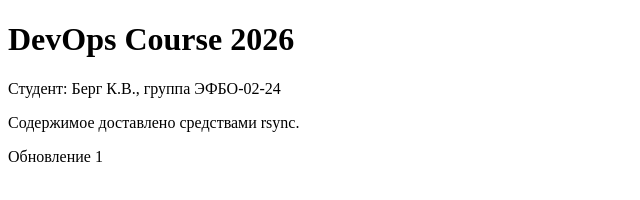
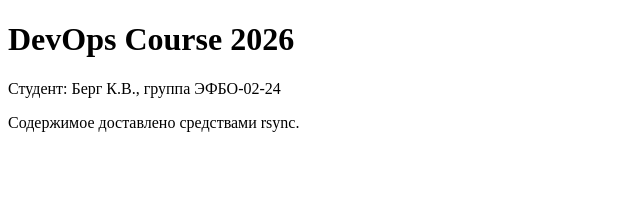
Before and after one commit to bergks/devopse-corse-2026, a plain HTML site: page site/index.html in a window 1280 px wide. Shown: the whole page, without its empty margins (0-640 px from the left). Drawn offline with Linux system fonts and the light colour scheme.

Commit message:
test: update index 2

```diff
--- a/site/index.html
+++ b/site/index.html
@@ -5,6 +5,5 @@
     <h1>DevOps Course 2026</h1>
     <p>Студент: Берг К.В., группа ЭФБО-02-24</p>
     <p>Содержимое доставлено средствами rsync.</p>
-    <p>Обновление 1</p>
 </body>
 </html>
```
